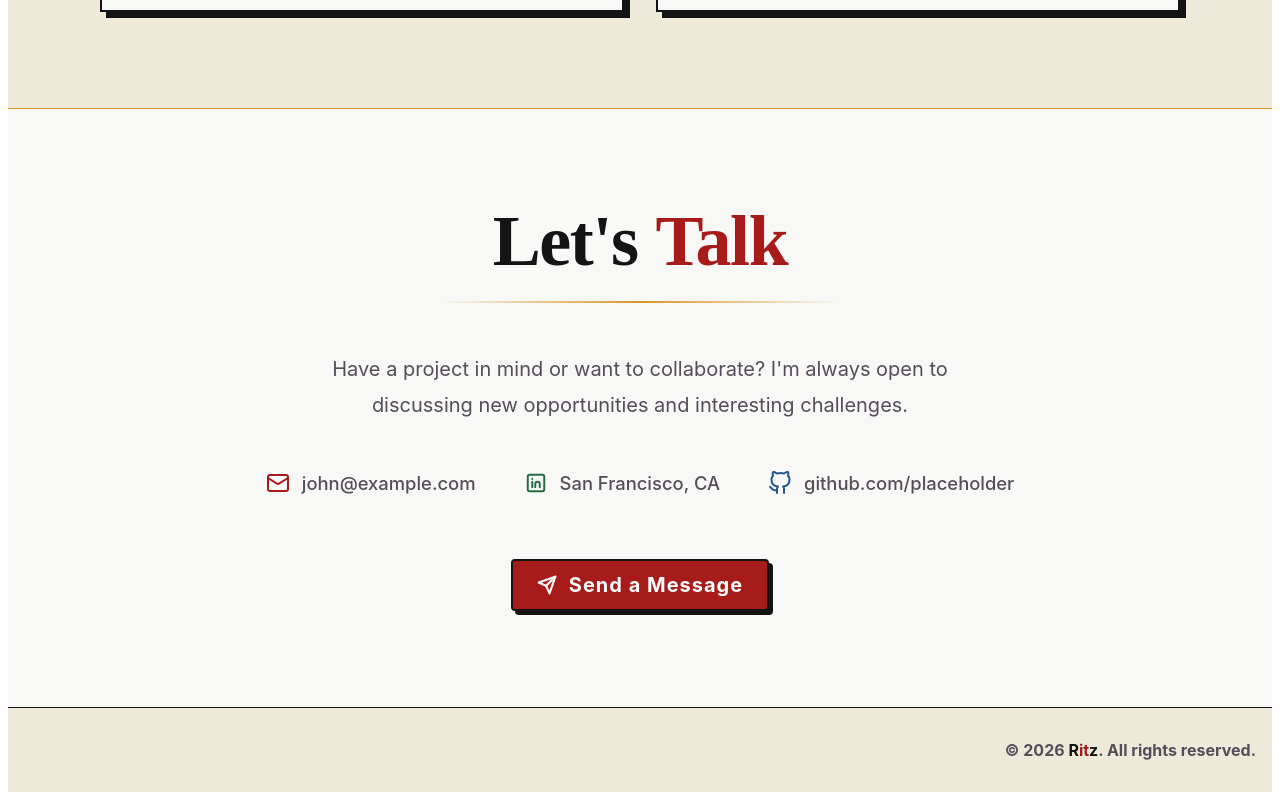
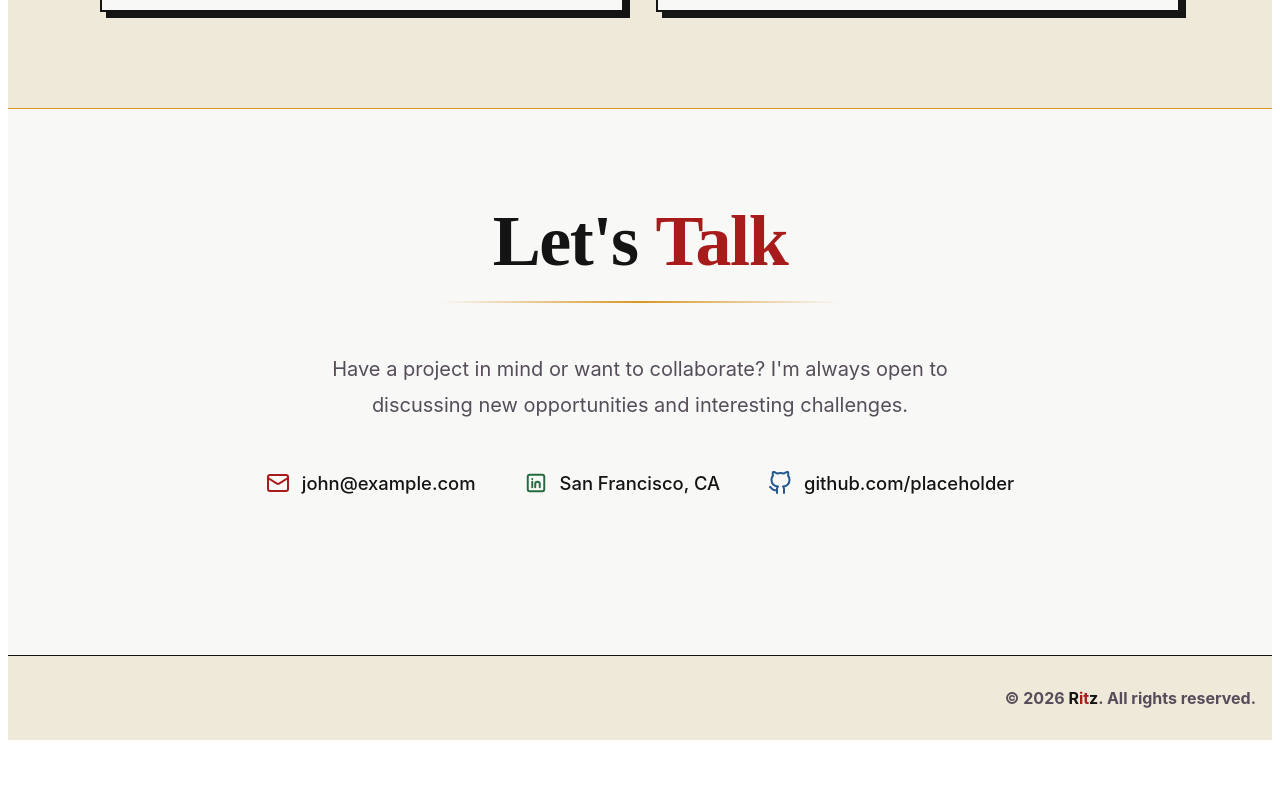
Before and after one commit to maritzbuchholz/portfolio, a React (Vite) app: page / in a window 1280 px wide. Shown: the part 3116-3916 px from the top of the page. After the commit the page ends 3864 px from the top, so only its background shows below. Built offline with nearby package versions, Linux system fonts and the light colour scheme.

Commit message:
remove contact me button

```diff
--- a/src/Components/Contact/Contact.jsx
+++ b/src/Components/Contact/Contact.jsx
@@ -1,18 +1,8 @@
 import React from 'react';
 import './Contact.scss';
-
-import Button from '../Button/Button';
-
 import mailRed from '../../assets/mail-red.svg';
 import linkedIn from '../../assets/linked.svg';
 import gitBlue from '../../assets/gitblue.svg';
-
-const SendIcon = () => (
-    <svg width="20" height="20" viewBox="0 0 24 24" fill="none" stroke="currentColor" strokeWidth="2" strokeLinecap="round" strokeLinejoin="round">
-        <line x1="22" y1="2" x2="11" y2="13"></line>
-        <polygon points="22 2 15 22 11 13 2 9 22 2"></polygon>
-    </svg>
-);
 
 const Contact = () => {
     return (
@@ -42,10 +32,6 @@ const Contact = () => {
                         <span>github.com/placeholder</span>
                     </div>
                 </div>
-
-                <div className="contact__action">
-                    <Button variant="primary" icon={<SendIcon />}>Send a Message</Button>
-                </div>
             </div>
         </section>
     );
--- a/src/Components/Contact/Contact.scss
+++ b/src/Components/Contact/Contact.scss
@@ -64,7 +64,7 @@
             span {
                 font-family: $font-family-secondary;
                 font-size: 1.15rem;
-                color: $text-muted;
+                color: $text-dark;
                 font-weight: 500;
             }
         }
```
